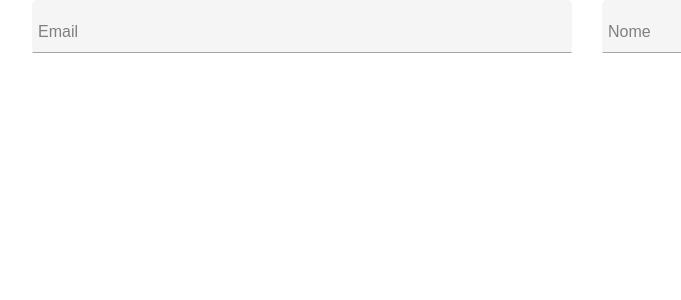
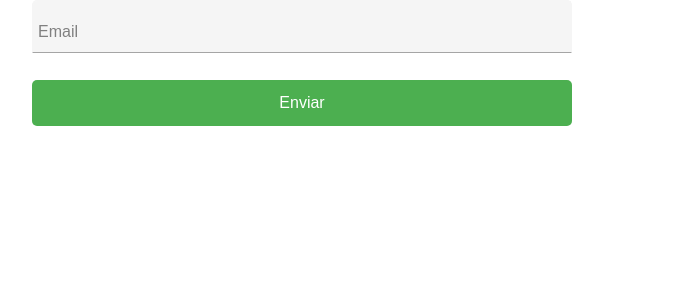
Before and after one commit to elvishuges/Dashboard-Praticar-Reactjs-MaterialUi, a React (Create React App) app: page / in a window 1280 px wide. Shown: the top 300 px of the page, without its empty margins (53-734 px from the left). Built offline with nearby package versions, Linux system fonts and the light colour scheme.

Commit message:
atualizando componente de input com ajustes

```diff
--- /dev/null
+++ b/src/components/BaseButton/index.tsx
@@ -0,0 +1,33 @@
+import { BaseButtonContainer } from "./style";
+
+interface PropsBaseButton {
+  text: string;
+  color?: string;
+  borderRadius?: string;
+  padding?: string;
+  fontSize?: string;
+  onButtonClick?: (event: React.MouseEvent<HTMLButtonElement>) => void;
+}
+
+const BaseButton: React.FC<PropsBaseButton> = ({
+  text,
+  color,
+  borderRadius,
+  padding,
+  fontSize,
+  onButtonClick,
+}) => {
+  return (
+    <BaseButtonContainer
+      color={color}
+      borderRadius={borderRadius}
+      padding={padding}
+      fontSize={fontSize}
+      onClick={onButtonClick}
+    >
+      {text}
+    </BaseButtonContainer>
+  );
+};
+
+export default BaseButton;
--- /dev/null
+++ b/src/components/BaseButton/style.ts
@@ -0,0 +1,22 @@
+import styled from "styled-components";
+
+interface BaseButtonContainerProps {
+  color?: string;
+  borderRadius?: string;
+  padding?: string;
+  fontSize?: string;
+}
+
+export const BaseButtonContainer = styled.button<BaseButtonContainerProps>`
+  background-color: ${(props) => props.color || "#4caf50"};
+  border: 8px;
+  border-radius: ${(props) => props.borderRadius || "5px"};
+  color: white;
+  padding: ${(props) => props.padding || "14px"};
+  text-align: center;
+  text-decoration: none;
+  display: inline-block;
+  font-size: ${(props) => props.fontSize || "16px"};
+  width: 100%;
+  cursor: pointer;
+`;
--- a/src/components/BaseInput/index.tsx
+++ b/src/components/BaseInput/index.tsx
@@ -6,12 +6,13 @@ interface PropsBaseInput {
   value?: string | number | undefined;
   placeholder?: string;
   onChange?: (e: React.ChangeEvent<HTMLInputElement>) => void;
-  label?: string;
   borderRadius?: string;
   readonly?: boolean;
   onChangeActive?: (e: boolean) => void;
   onClick?: () => void;
   validationRules: ((value: string) => boolean | string)[];
+  setHasError?: (value: boolean) => void;
+  type: string;
 }
 
 const BaseInput: React.FC<PropsBaseInput> = ({
@@ -19,12 +20,13 @@ const BaseInput: React.FC<PropsBaseInput> = ({
   value,
   placeholder,
   onChange,
-  label,
   borderRadius,
   readonly,
   onChangeActive,
   onClick,
   validationRules,
+  setHasError,
+  type,
 }) => {
   const handleChange = (e: React.ChangeEvent<HTMLInputElement>) => {
     if (onChange && !readonly) {
@@ -49,10 +51,19 @@ const BaseInput: React.FC<PropsBaseInput> = ({
         if (typeof validationResult === 'string') {
           setErrorText(validationResult);
           errorFound = true;
+
+          if (setHasError) {
+            console.log('222', errorFound);
+
+            setHasError(errorFound);
+          }
           break;
         }
       }
       if (!errorFound) {
+        if (setHasError) {
+          setHasError(errorFound);
+        }
         setErrorText('');
       }
     }
@@ -79,7 +90,7 @@ const BaseInput: React.FC<PropsBaseInput> = ({
         </label>
         <Input
           className={`${error ? 'error' : ''}`}
-          type='text'
+          type={type}
           name={name}
           onChange={(e: any) => handleChange(e)}
           value={value}
--- a/src/pages/Home/index.tsx
+++ b/src/pages/Home/index.tsx
@@ -2,9 +2,11 @@ import { useState } from 'react';
 import BaseInput from '../../components/BaseInput';
 import validationRules from './../../utils/validationRules';
 import { Row, Col, Container } from 'react-grid-system';
+import BaseButton from '../../components/BaseButton';
 
 export default function Home() {
   const [email, setImail] = useState('');
+  const [hasEmailerror, setHasEmailerror] = useState(false);
   const [name, setName] = useState('');
 
   interface SelectItem {
@@ -12,27 +14,35 @@ export default function Home() {
     text: string;
   }
 
-  const rulesInput = [validationRules.validateName];
+  const rulesName = [validationRules.validateName];
+  const rulesEmail = [validationRules.validateEmail];
+
+  const handleSubmit = () => {
+    console.log('Submit');
+  };
+  const set = (value: boolean) => {
+    setHasEmailerror(value);
+    console.log('Submit22', hasEmailerror, value);
+  };
 
   return (
     <Container>
-      {' '}
       <Row>
         <Col sm={6}>
           <BaseInput
+            type={'text'}
             value={email}
-            validationRules={rulesInput}
+            setHasError={(value: boolean) => set(value)}
+            validationRules={rulesEmail}
             onChange={(e) => setImail(e.target.value)}
             placeholder='Email'
           />
         </Col>
+      </Row>
+      <Row>
+        {' '}
         <Col sm={6}>
-          <BaseInput
-            value={name}
-            validationRules={rulesInput}
-            onChange={(e) => setName(e.target.value)}
-            placeholder='Nome'
-          />
+          <BaseButton onButtonClick={handleSubmit} text='Enviar' />
         </Col>
       </Row>{' '}
     </Container>
```
